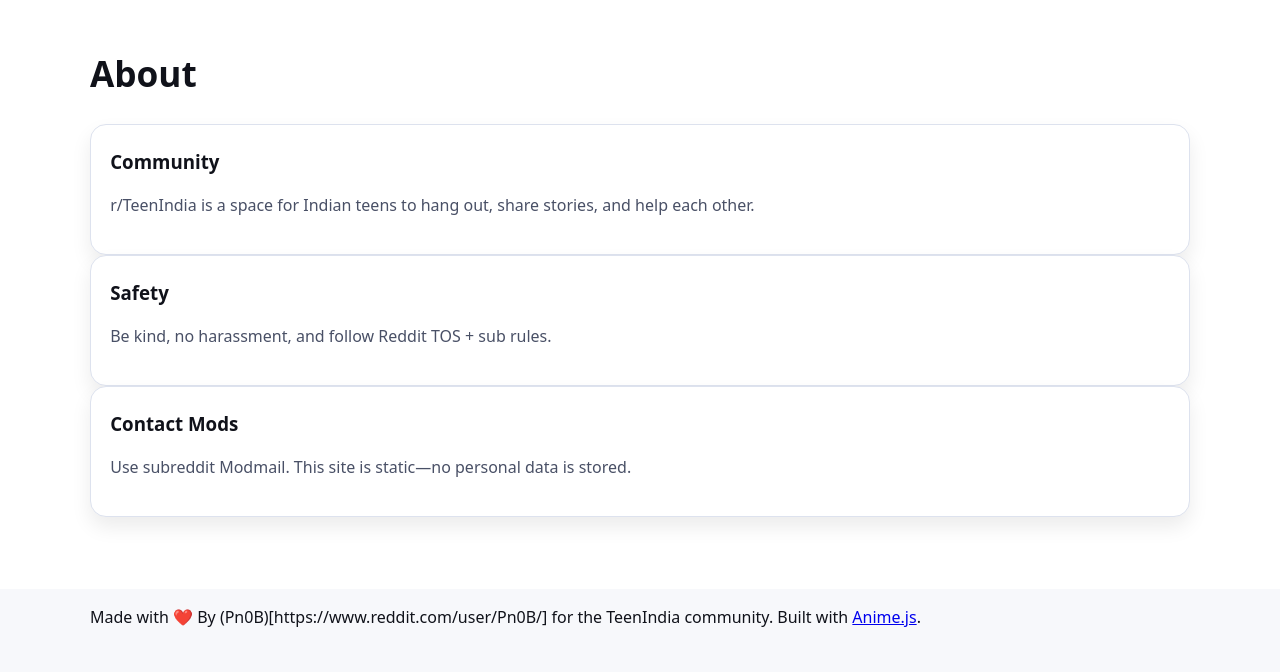
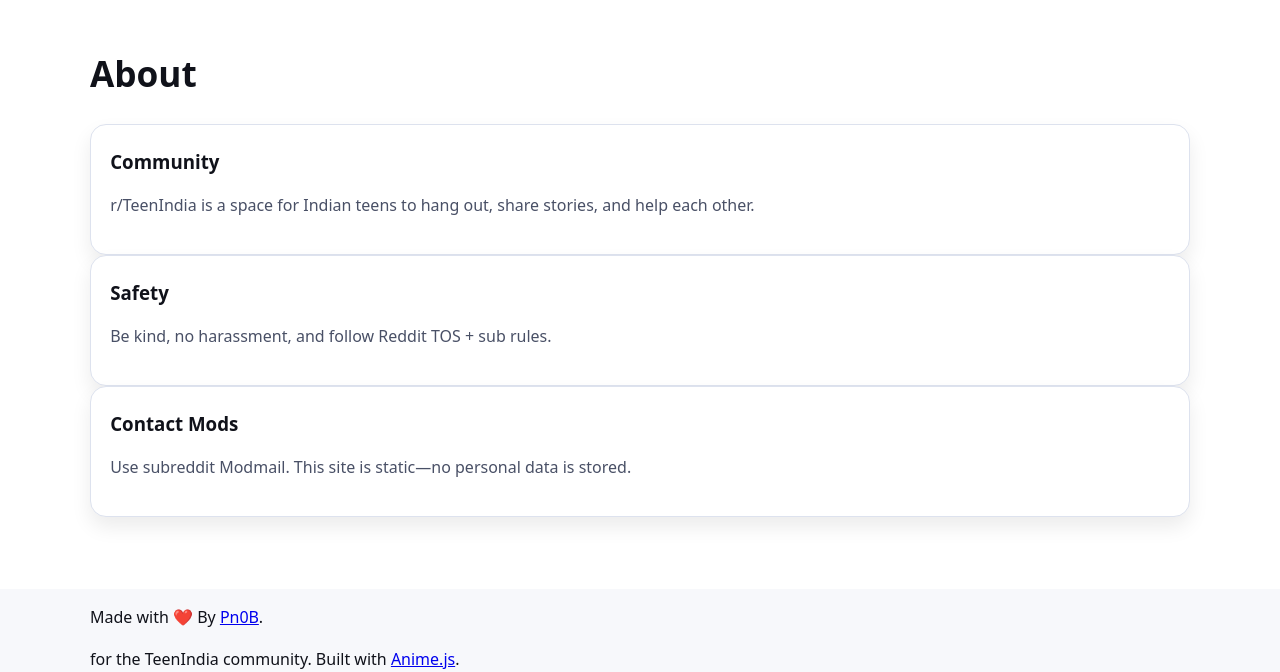
Before and after one commit to PinoBun/teenindiaweb, a plain HTML site: page index.html in a window 1280 px wide. Shown: the part 1629-2301 px from the top of the page. Before the commit the page ends 2260 px from the top, so only its background shows below. Drawn offline with nearby package versions, Linux system fonts and the light colour scheme; no server answers.

Commit message:
Update index.html

```diff
--- a/index.html
+++ b/index.html
@@ -96,7 +96,7 @@
 
   <footer class="site-footer">
     <div class="container">
-      <p>Made with ❤️ By (Pn0B)[https://www.reddit.com/user/Pn0B/] for the TeenIndia community. Built with <a href="https://animejs.com" target="_blank" rel="noopener">Anime.js</a>.</p>
+      <p>Made with ❤️ By <a href="https://www.reddit.com/user/Pn0B" target="_blank" rel="noopener">Pn0B</a>.</p> for the TeenIndia community. Built with <a href="https://animejs.com" target="_blank" rel="noopener">Anime.js</a>.</p>
     </div>
   </footer>
   <script defer src="posts.js"></script>
```
